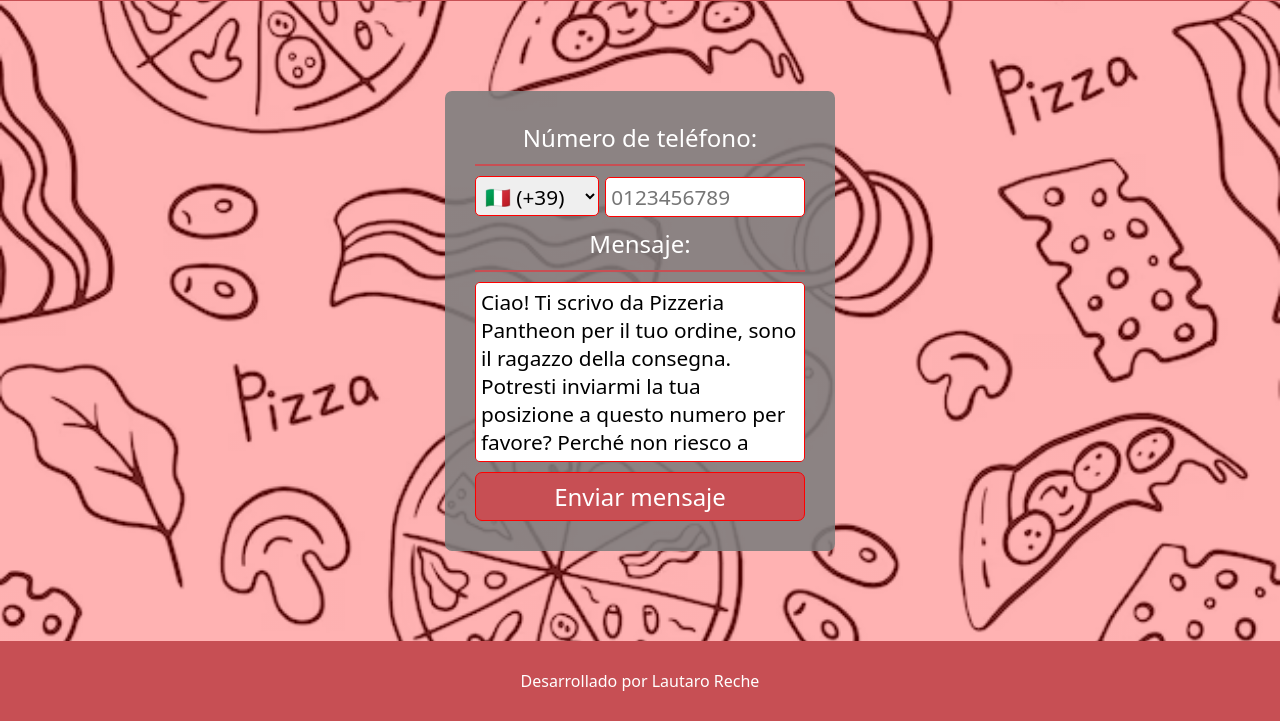
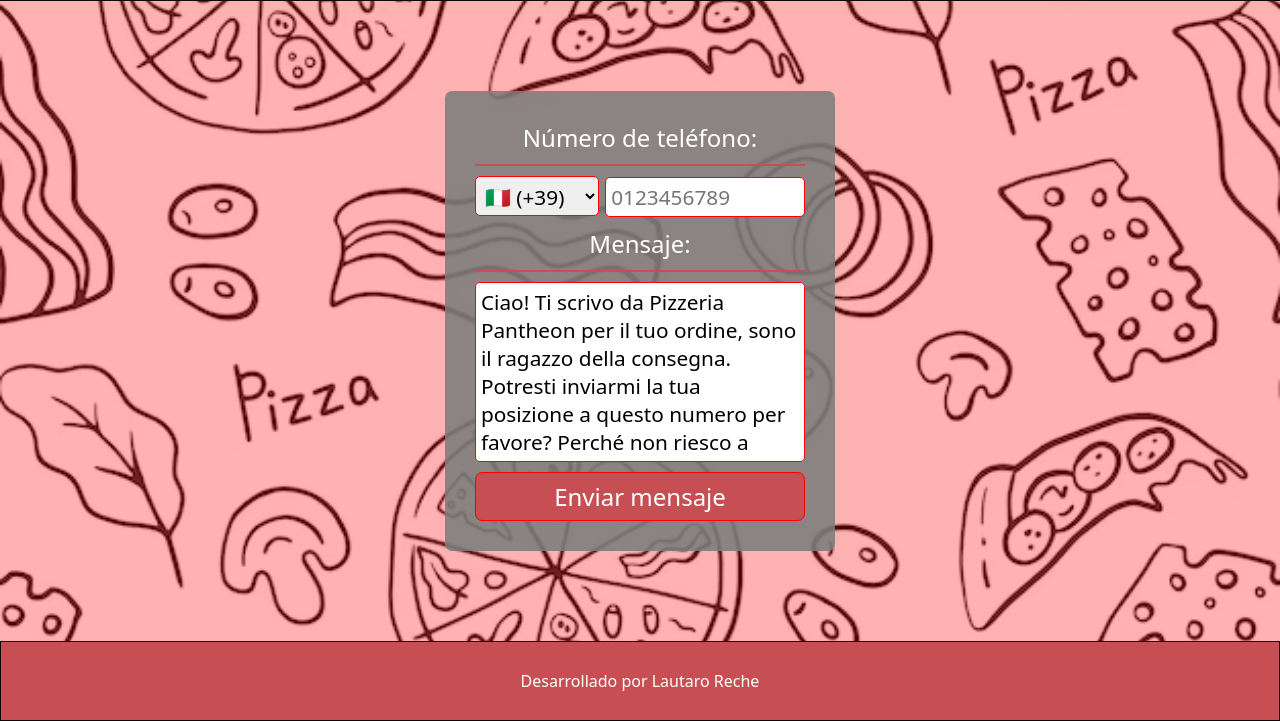
Before and after one commit to lautaroreche/Posizione-Web-Page, a plain HTML site: page index.html in a window 1280 px wide. Shown: the part 79-800 px from the top of the page. Drawn offline with Linux system fonts and the light colour scheme.

Commit message:
Add border to header and footer

```diff
--- a/styles/style.css
+++ b/styles/style.css
@@ -18,6 +18,7 @@ header, footer {
     align-items: center;
     background-color: #c74f54;
     color: #fff;
+    border: 1px solid #0a0a0a
 }
 
 h1 {
```
